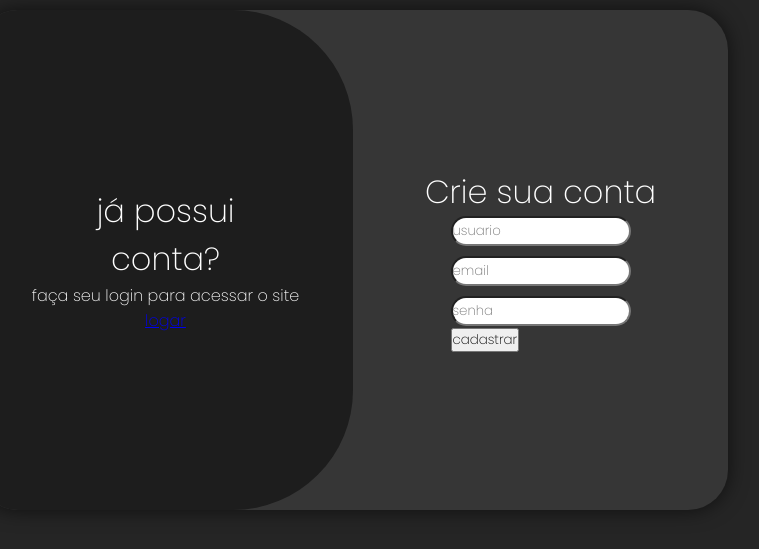
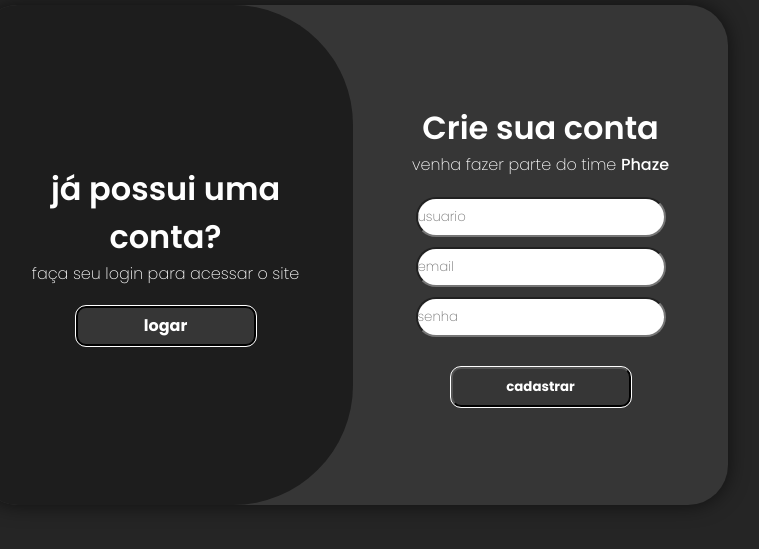
Before and after one commit to pedrobatista7/pagina-phaze, a plain HTML site: page cadastro.html in a window 1280 px wide. Shown: the part 191-740 px from the top of the page, without its empty margins (287-1046 px from the left). Drawn offline with Linux system fonts and the light colour scheme.

Commit message:
update cadastro

```diff
--- a/cadastro.html
+++ b/cadastro.html
@@ -16,15 +16,15 @@
                     <!-- login -->
                     <div class="card-login">
                         <div class="login">
-                            <h1>já possui <uma>
-                            <br>conta?</h1>
+                            <h1>já possui uma <br> conta?</h1>
                             <p>faça seu login para acessar o site</p>
-                            <a href="login.html">logar</a>
+                            <a class="btn-login" href="login.html">logar</a>
                         </div>
                     </div>
                     <!-- cadastro -->
                     <div class="card-cadastro">
                         <h1>Crie sua conta</h1>
+                        <p>venha fazer parte do time <strong class="negrito">Phaze</strong></p>
                         <div class="cadastro-group">
                             <div class="cadastro">
                                 <input type="text" placeholder="usuario" class="input-itens" >
--- a/styles/cadastro.css
+++ b/styles/cadastro.css
@@ -34,7 +34,7 @@ body{
 
 }
 .main-login{
-    gap: 30px;
+    gap: 20px;
     display: flex;
     flex-direction: column;
     align-items: center;
@@ -71,17 +71,100 @@ body{
     justify-content: center;
     align-items: center;
     height: 100%;
+    h1{
+        font-weight: 600;
+    }
+    p{
+        padding-bottom: 20px;
+    }
+
 }
 .cadastro{
     display: flex;
     flex-direction: column;
     gap: 10px;
+
 }
 .cadastro input{
-    height: 30px;
+    height: 40px;
+    width: 250px;
+    border-radius: 20px;
+    color: black;
+}
+.negrito{
+    font-weight: 500;
+}
+.cadastro-group{
+    display: flex;
+    flex-direction: column;
+    align-items: center;
+    justify-content: center;
+    gap: 30px;
+}
+
+.btn-cadastro{
     width: 180px;
-    border-radius: 20px;
+    height: 40px;
+    color: #fff;
+    background-color:rgb(54, 54, 54);
+    font-weight: 700;
+    border-radius: 10px;
+    outline: 1.5px solid white;
+    cursor: pointer;
+    transition: 0.3s;
 }
+
+.btn-cadastro:hover{
+    background-color: #fff;
+    color: rgb(54, 54, 54);
+}
+.login{
+    display: flex;
+    flex-direction: column;
+    justify-content: center;
+    align-items: center;
+    h1{
+        font-weight: 600;
+    }
+    p{
+        padding-bottom: 20px;
+    }
+}
+
+.btn-login{
+    /* display: flex;
+    justify-items: center;
+    align-items: center;
+    text-align: center;
+    width: 180px;
+    height: 40px;
+    background-color:rgb(54, 54, 54) ;
+    color: #fff;
+    border-radius: 10px;
+    text-decoration: none;
+    outline: 1.5px solid white; */
+    display: flex;
+    justify-content: center;
+    align-items: center;
+    width: 180px;
+    height: 40px;
+    color: #fff;
+    background-color: rgb(54, 54, 54);
+    border-radius: 10px;
+    text-decoration: none;
+    font-weight: 700;
+    outline: 1.5px solid #fff;
+    cursor: pointer;
+    transition: 0.3s;
+    border: 2px solid black;
+}
+.btn-login:hover{
+    background-color: #fff;
+    color: rgb(54, 54, 54);
+
+}
+
+
 
 
 
```
Also changed, not shown: login.html (+1 -0 lines).
